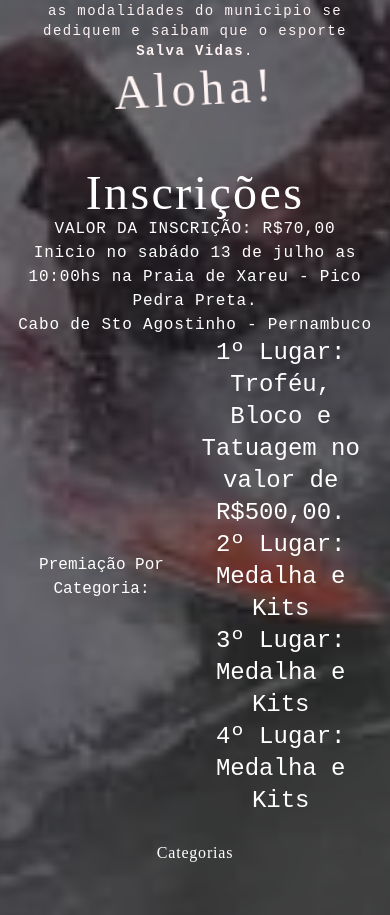
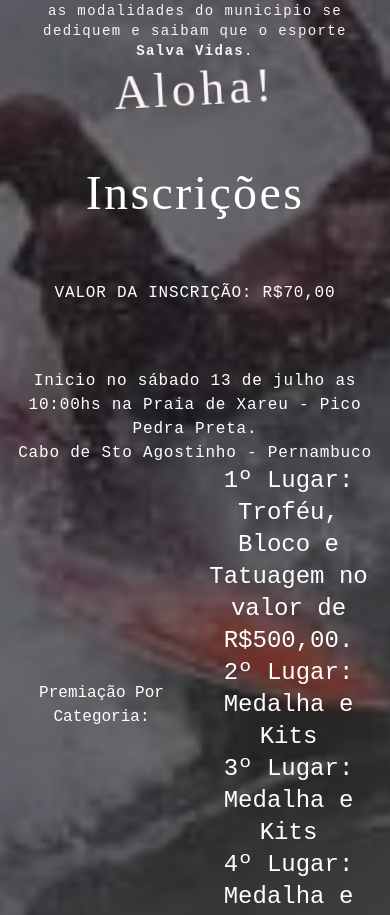
Before and after one commit to sauba/spa-ppsm, a Next.js app: page / in a window 390 px wide. Shown: the part 1140-2055 px from the top of the page. Built offline with nearby package versions, Linux system fonts and the light colour scheme.

Commit message:
Update: Premiacao - inscrições size modified v2

```diff
--- a/src/components/Premiacao/index.tsx
+++ b/src/components/Premiacao/index.tsx
@@ -14,19 +14,19 @@ export default function Premiacao() {
         text-white
         font-pt-mono
       `} id="inscricoes">
-      <p className={`text-center text-5xl animate-skew-stop tracking-wider font-caveat pt-8`}>Inscrições</p>
-      <p className={`text-center xl:text-xl tracking-wider xl:py-8`}>VALOR DA INSCRIÇÃO: <span className={`xl:text-4xl`}>R$70,00</span></p>
-      <p className={`text-center xl:text-2xl tracking-wider xl:pt-8`}>
-        Inicio no sabádo 13 de julho as 10:00hs na Praia de Xareu - Pico Pedra Preta.
+      <p className={`text-center text-5xl animate-skew-stop tracking-wider font-caveat py-8`}>Inscrições</p>
+      <p className={`text-center xl:text-xl tracking-wider py-8`}>VALOR DA INSCRIÇÃO: <span className={`xl:text-4xl`}>R$70,00</span></p>
+      <p className={`text-center xl:text-2xl tracking-wider pt-8`}>
+        Inicio no sábado 13 de julho as 10:00hs na Praia de Xareu - Pico Pedra Preta.
       </p>
       <p className="text-center xl:text-2xl tracking-wider lg:pb-12">
         Cabo de Sto Agostinho - Pernambuco
       </p>
       <div className="w-full grid grid-cols-2 justify-center items-center">
-        <div className="w-12/12">
+        <div className="lg:w-12/12">
           <span className="lg:text-3xl">Premiação Por Categoria:</span>
         </div>
-        <div className="w-11/12 flex flex-col">
+        <div className="lg:w-11/12 flex flex-col">
           <span className="text-2xl lg:py-2">1º Lugar: Troféu, Bloco e Tatuagem no valor de R$500,00.</span>
           <span className="text-2xl lg:py-2">2º Lugar: Medalha e Kits</span>
           <span className="text-2xl lg:py-2">3º Lugar: Medalha e Kits</span>
```
